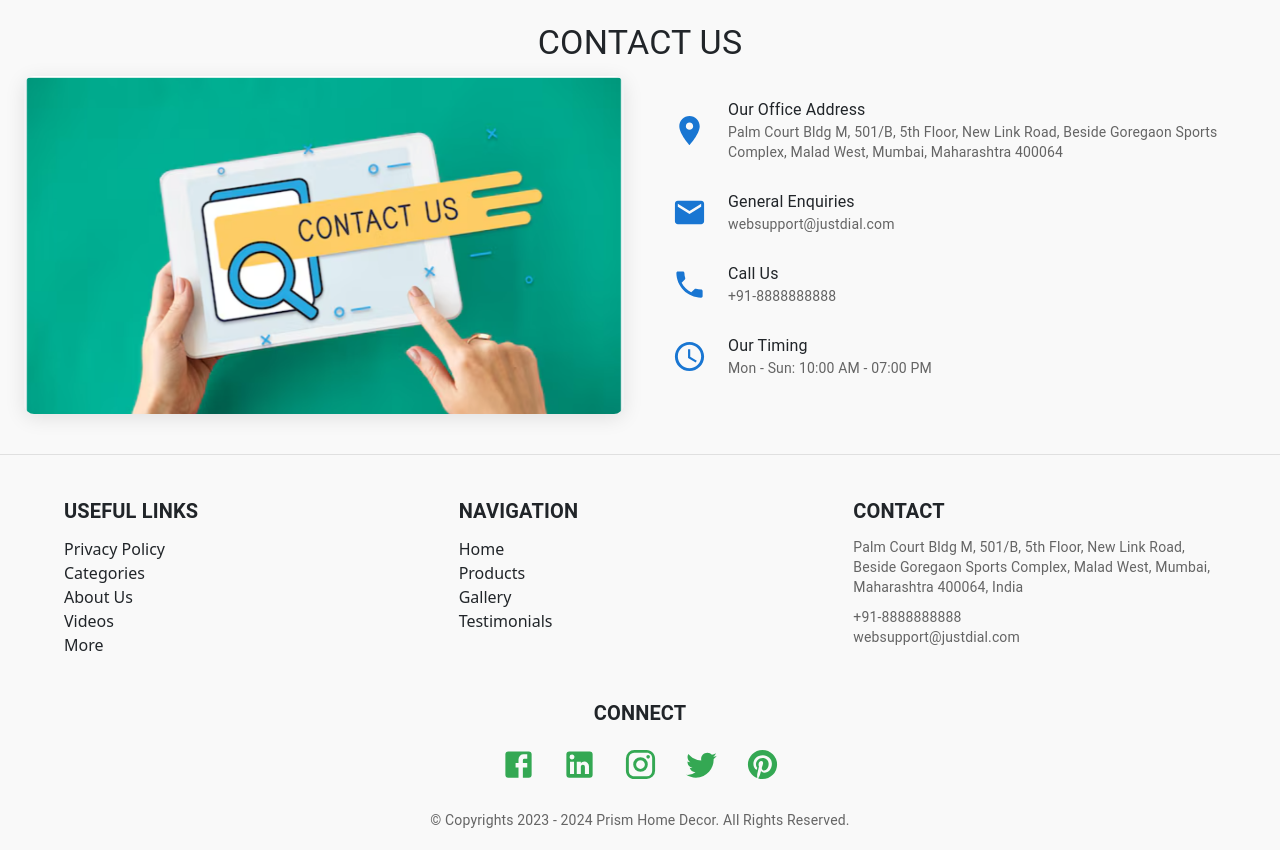
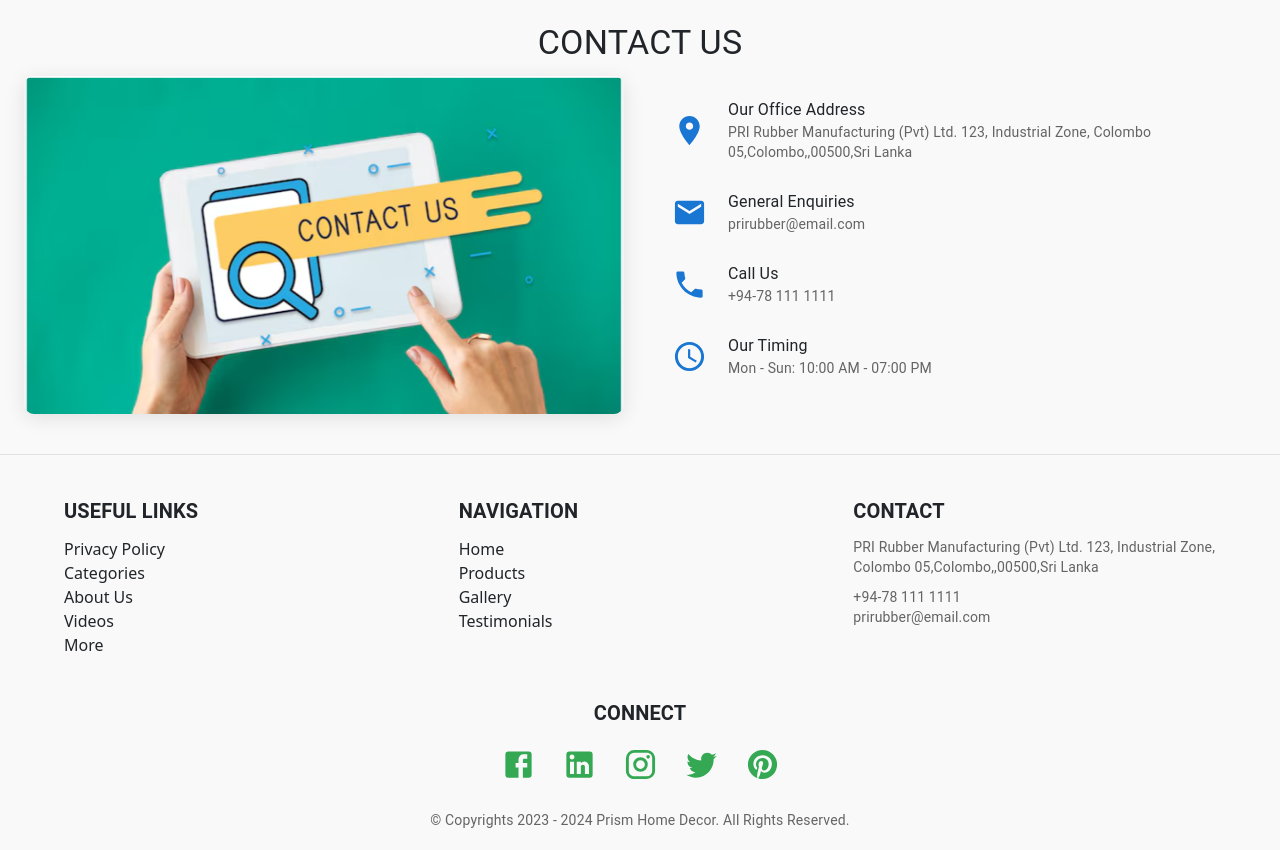
Before and after one commit to Shashiran1124/Rubber-Carpet-Manufacturing-System, a React (Create React App) app in the folder frontend/: page / in a window 1280 px wide. Shown: the part 1620-2470 px from the top of the page. Built offline with nearby package versions, Linux system fonts and the light colour scheme; what @react-pdf/renderer would draw is missing.

Commit message:
//hashan 21 commit

```diff
--- a/frontend/src/components/Production/StartupPage.js
+++ b/frontend/src/components/Production/StartupPage.js
@@ -398,17 +398,17 @@ const StartupPage = () => {
               {/* Address */}
               <ListItem>
                 <ListItemIcon><LocationOn fontSize="large" color="primary" /></ListItemIcon>
-                <ListItemText primary="Our Office Address" secondary="Palm Court Bldg M, 501/B, 5th Floor, New Link Road, Beside Goregaon Sports Complex, Malad West, Mumbai, Maharashtra 400064" />
+                <ListItemText primary="Our Office Address" secondary=" PRI Rubber Manufacturing (Pvt) Ltd. 123, Industrial Zone, Colombo 05,Colombo,,00500,Sri Lanka" />
               </ListItem>
               {/* Email */}
               <ListItem>
                 <ListItemIcon><Mail fontSize="large" color="primary" /></ListItemIcon>
-                <ListItemText primary="General Enquiries" secondary="websupport@justdial.com" />
+                <ListItemText primary="General Enquiries" secondary="prirubber@email.com" />
               </ListItem>
               {/* Phone */}
               <ListItem>
                 <ListItemIcon><Phone fontSize="large" color="primary" /></ListItemIcon>
-                <ListItemText primary="Call Us" secondary="+91-8888888888" />
+                <ListItemText primary="Call Us" secondary="+94-78 111 1111" />
               </ListItem>
               {/* Office Hours */}
               <ListItem>
@@ -484,15 +484,13 @@ const StartupPage = () => {
               CONTACT
             </Typography>
             <Typography variant="body2" color="textSecondary">
-              Palm Court Bldg M, 501/B, 5th Floor, New Link Road,
-              Beside Goregaon Sports Complex, Malad West,
-              Mumbai, Maharashtra 400064, India
+            PRI Rubber Manufacturing (Pvt) Ltd. 123, Industrial Zone, Colombo 05,Colombo,,00500,Sri Lanka
             </Typography>
             <Typography variant="body2" color="textSecondary" sx={{ marginTop: '10px' }}>
-              +91-8888888888
+              +94-78 111 1111
             </Typography>
             <Typography variant="body2" color="textSecondary">
-              websupport@justdial.com
+              prirubber@email.com
             </Typography>
           </Grid>
         </Grid>
```
